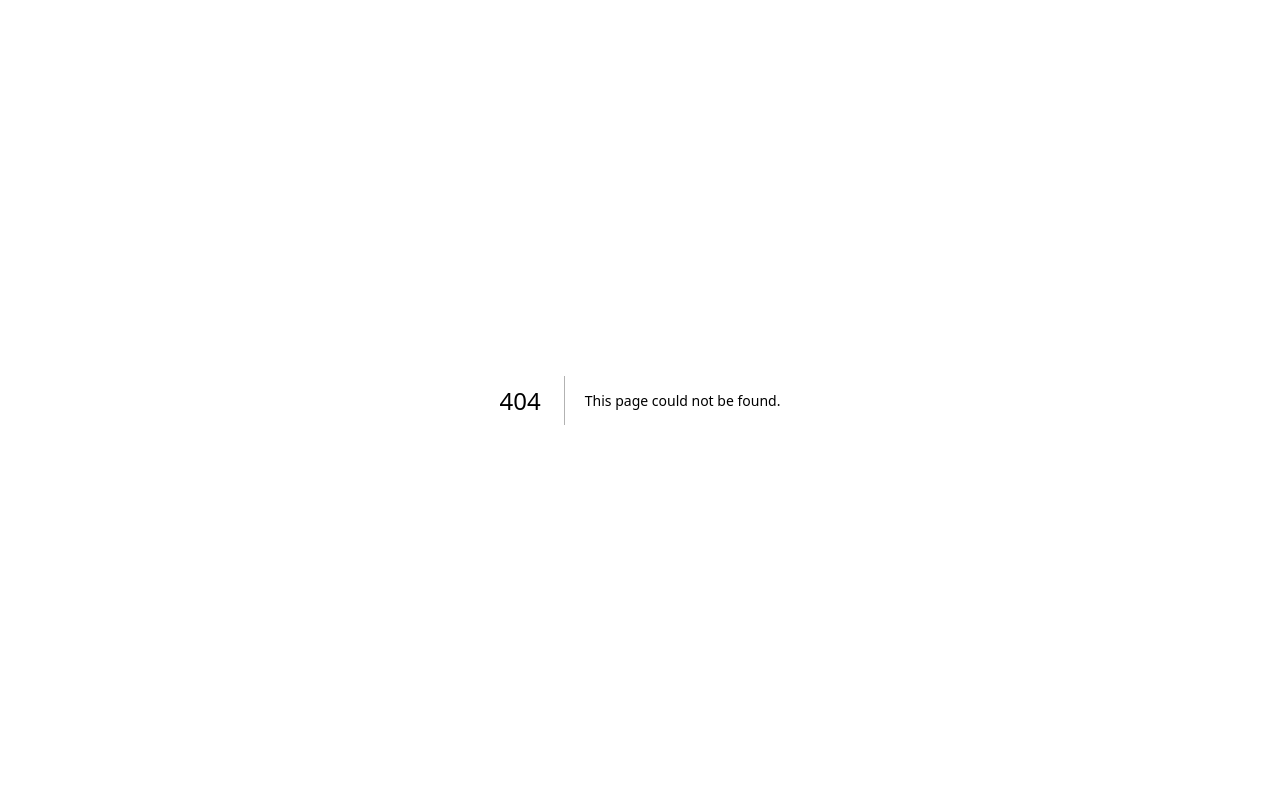
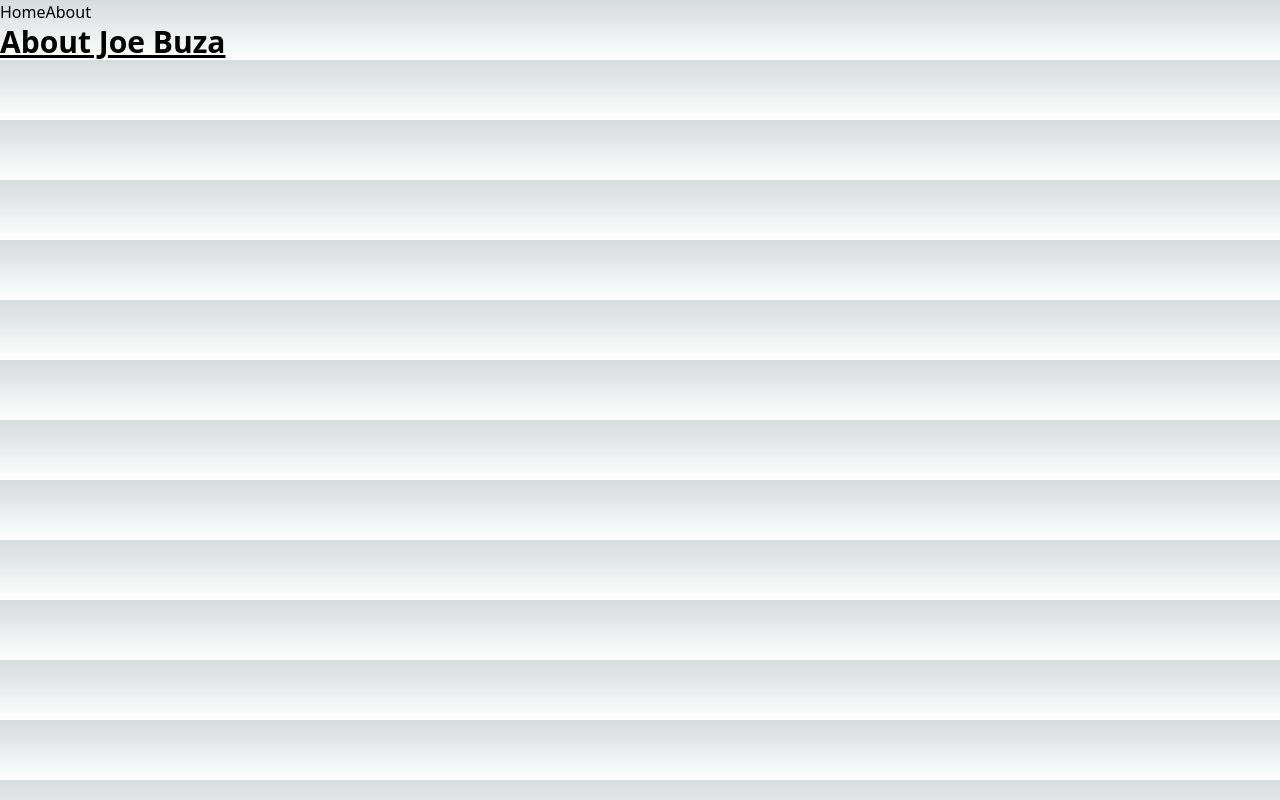
Before and after one commit to mujuni88/nextjs-tutorial, a Next.js app: page /about in a window 1280 px wide. Before the commit this address had no page. Built offline with nearby package versions, Linux system fonts and the light colour scheme.

Commit message:
init commit

```diff
--- /dev/null
+++ b/app/about/error.tsx
@@ -0,0 +1,16 @@
+"use client";
+
+import { useEffect } from "react";
+
+export default function Error({error, reset}: {error: Error, reset: () => void}) {
+  useEffect(() => {
+    console.error(error);
+  }, [error]);
+
+  return (
+    <div>
+      <h1>404 - Page Not Found</h1>
+      <button onClick={() => reset()}>Try again</button>
+    </div>
+  )
+}
--- /dev/null
+++ b/app/about/head.tsx
@@ -0,0 +1,9 @@
+export default function Head(){
+  return (
+    <head>
+      <title>About</title>
+      <meta name="description" content="About page" />
+      <link rel="icon" href="/favicon.ico" />
+    </head>
+  )
+}
--- /dev/null
+++ b/app/about/loading.tsx
@@ -0,0 +1,4 @@
+export default function Loading() {
+  // You can add any UI inside Loading, including a Skeleton.
+  return <h1>Loading...</h1>
+}
--- /dev/null
+++ b/app/about/page.tsx
@@ -0,0 +1,3 @@
+export default function About(){
+  return <div className="text-3xl font-bold underline">About Joe Buza </div>
+}
--- a/app/globals.css
+++ b/app/globals.css
@@ -1,3 +1,6 @@
+@tailwind base;
+@tailwind components;
+@tailwind utilities;
 :root {
   --max-width: 1100px;
   --border-radius: 12px;
--- a/app/layout.tsx
+++ b/app/layout.tsx
@@ -12,7 +12,13 @@ export default function RootLayout({
 }) {
   return (
     <html lang="en">
-      <body>{children}</body>
+      <body>
+        <nav>
+          <a href="/">Home</a>
+          <a href="/about">About</a>
+        </nav>
+        {children}
+        </body>
     </html>
   )
 }
--- a/package.json
+++ b/package.json
@@ -18,5 +18,10 @@
     "react": "18.2.0",
     "react-dom": "18.2.0",
     "typescript": "5.0.2"
+  },
+  "devDependencies": {
+    "autoprefixer": "10.4.14",
+    "postcss": "8.4.21",
+    "tailwindcss": "3.2.7"
   }
 }
--- /dev/null
+++ b/postcss.config.js
@@ -0,0 +1,6 @@
+module.exports = {
+  plugins: {
+    tailwindcss: {},
+    autoprefixer: {},
+  },
+}
--- /dev/null
+++ b/tailwind.config.js
@@ -0,0 +1,15 @@
+/** @type {import('tailwindcss').Config} */
+module.exports = {
+  content: [
+    "./app/**/*.{js,ts,jsx,tsx}", // Note the addition of the `app` directory.
+    "./pages/**/*.{js,ts,jsx,tsx}",
+    "./components/**/*.{js,ts,jsx,tsx}",
+
+    // Or if using `src` directory:
+    "./src/**/*.{js,ts,jsx,tsx}",
+  ],
+  theme: {
+    extend: {},
+  },
+  plugins: [],
+}
```
Also changed, not shown: 1 other file (tests, documents, lock files or other folders).
